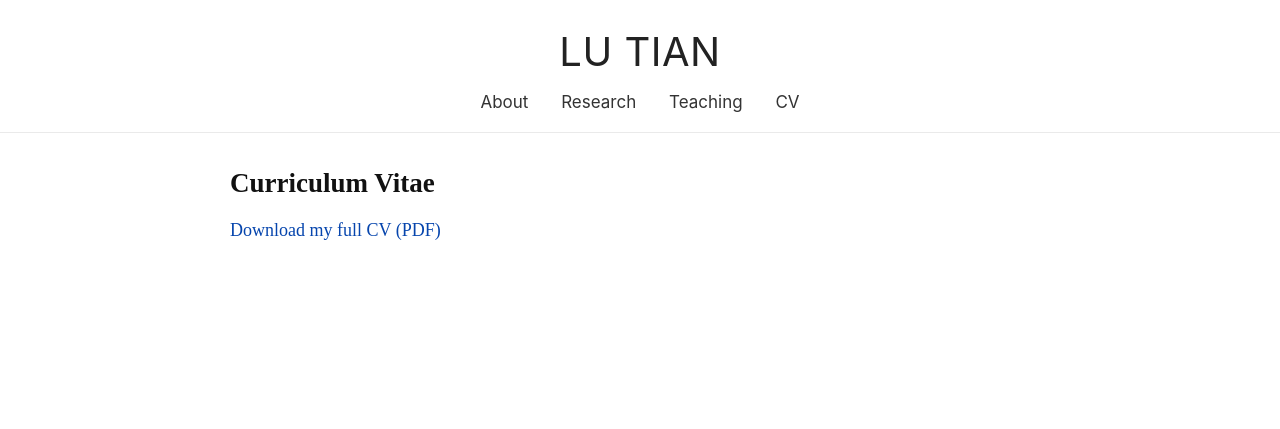
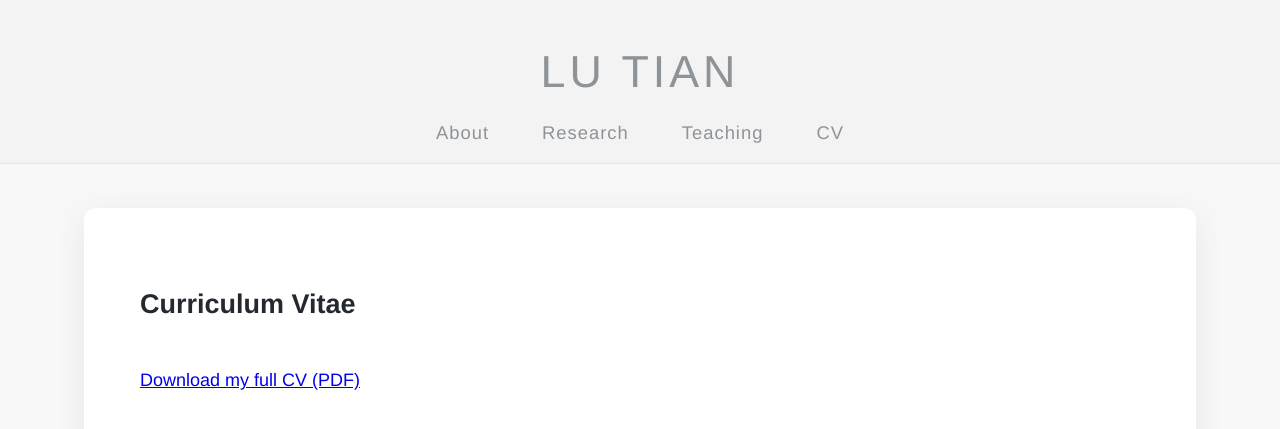
Before and after one commit to lu-tian-29840/lu-tian-29840.github.io, a Jekyll site: the page cv/index.html, which Jekyll copies as it is, in a window 1280 px wide. Shown: the top 429 px of the page. Built offline with Jekyll 4.4.1, drawn with Linux system fonts in a browser that asks for light colours.

Commit message:
Add files via upload

```diff
--- a/css/main.css
+++ b/css/main.css
@@ -1,90 +1,79 @@
-/* ========= Base (anjalief-style) ========= */
+/* ========= Style A (Helvetica + light-grey background) ========= */
 html, body { margin: 0; padding: 0; }
 
-/* Body text: serif stack (Times New Roman → Times → generic serif) */
 body {
-  font-family: "Times New Roman", Times, serif;
+  font-family: 'Helvetica Neue', Helvetica, Arial, sans-serif;
+  background: #f8f8f8;           /* light grey background */
+  color: #24292f;
   font-size: 18px;
-  line-height: 1.65;
-  color: #111;
-  background: #fff;
+  line-height: 1.6;
 }
 
-/* Links */
-a { color: #0645ad; text-decoration: none; }
-a:hover, a:focus { text-decoration: underline; }
-
-/* ========= Header + Nav ========= */
-/* Header/title + nav use a system UI sans for a crisp look */
+/* Header + nav */
 .site-header {
+  background: #f3f3f3;
+  border-bottom: 1px solid #e5e5e5;
+  padding: 36px 0 16px;
   text-align: center;
-  padding: 28px 16px 14px;
-  border-bottom: 1px solid #eaeaea;
 }
 .site-title {
-  margin: 0 0 10px;
+  font-size: 2.8rem;
+  letter-spacing: 4px;
   font-weight: 400;
-  font-size: 40px;
-  line-height: 1.2;
-  letter-spacing: .5px;
-  color: #222;
-  font-family: -apple-system, BlinkMacSystemFont, "Segoe UI", Helvetica, Arial, sans-serif;
+  color: #8e9398;
+  margin: 0 0 6px;
 }
-nav {
-  font-size: 17px;
-  font-family: -apple-system, BlinkMacSystemFont, "Segoe UI", Helvetica, Arial, sans-serif;
+nav { margin-top: 10px; }
+nav a {
+  color: #8e9398;
+  text-decoration: none;
+  font-size: 1.15rem;
+  margin: 0 24px;
+  font-weight: 400;
+  letter-spacing: 1px;
+  transition: color 0.15s;
 }
-nav a { display: inline-block; margin: 0 14px; padding: 2px 0; color: #333; }
-nav a:hover { text-decoration: underline; }
-nav a.active { text-decoration: underline; }
+nav a:hover { color: #00509e; text-decoration: underline; }
 
-/* ========= Page container ========= */
+/* Page container card */
 .container {
-  max-width: 820px;          /* tidy, narrow column like the reference */
-  margin: 28px auto;
-  padding: 0 18px;
+  max-width: 1000px;
+  background: #fff;
+  margin: 44px auto;
+  border-radius: 12px;
+  box-shadow: 0 6px 32px rgba(60, 70, 90, 0.09);
+  padding: 52px 56px 48px 56px;
+  display: flex;
+  flex-direction: column;
 }
 
-/* Headings inside content (serif to match body) */
-h1 { font-size: 28px; margin: 0 0 18px; font-weight: 600; color: #111; }
-h2, h3 { margin: 26px 0 10px; font-weight: 600; color: #111; }
-
-/* Paragraphs & lists */
-p { margin: 0 0 14px; }
-ul { margin: 10px 0 18px 22px; }
-li { margin: 6px 0; }
-
-/* ========= About page profile block ========= */
-.profile {
-  display: grid;
-  grid-template-columns: 230px 1fr; /* keep the selfie width exactly the same */
-  gap: 28px;
-  align-items: start;
-}
+/* About profile block */
+.profile { display: flex; align-items: flex-start; gap: 48px; }
 .profile-pic {
-  width: 230px;              /* your existing size, unchanged */
-  height: 230px;
-  object-fit: cover;
-  border-radius: 8px;        /* small rounding like the reference */
-  box-shadow: none;          /* minimal */
-  display: block;
+  width: 230px; height: 230px; object-fit: cover;
+  border-radius: 16px; box-shadow: 0 4px 18px rgba(40,40,80,0.13);
+  display: block; margin-bottom: 16px; background: #eee;
 }
 .profile-email {
-  margin-top: 8px;
-  text-align: center;
-  font-family: "Courier New", Courier, monospace; /* small monospace line */
-  font-size: 0.95rem;
-  color: #666;
+  font-family: monospace; font-size: 1rem; color: #888;
+  text-align: center; margin-bottom: 14px;
+}
+.profile > div:last-child { flex: 1; }
+
+h1 { font-size: 1.6rem; margin: 0 0 18px; }
+h3 {
+  margin-top: 22px; font-size: 1.22rem; font-weight: 600;
+  color: #222; margin-bottom: 10px; letter-spacing: 1px;
 }
 
-/* ========= Small screens ========= */
-@media (max-width: 860px) {
-  .container { padding: 0 14px; }
-  .profile { grid-template-columns: 1fr; gap: 16px; }
-  .profile-pic { width: 160px; height: 160px; margin: 0 auto; }
-  .site-title { font-size: 34px; }
+/* Responsive */
+@media (max-width: 900px) {
+  .container { padding: 18px 4vw; }
+  .profile { flex-direction: column; align-items: center; gap: 14px; }
+  .profile-pic { width: 140px; height: 140px; }
 }
-
-/* Utilities (optional) */
-.mono { font-family: "Courier New", Courier, monospace; }
-.muted { color: #666; }
+@media (max-width: 600px) {
+  .container { padding: 2vw 1vw; }
+  .site-title { font-size: 1.6rem; letter-spacing: 1.5px; }
+  nav a { margin: 0 8px; font-size: 1rem; }
+}
```
